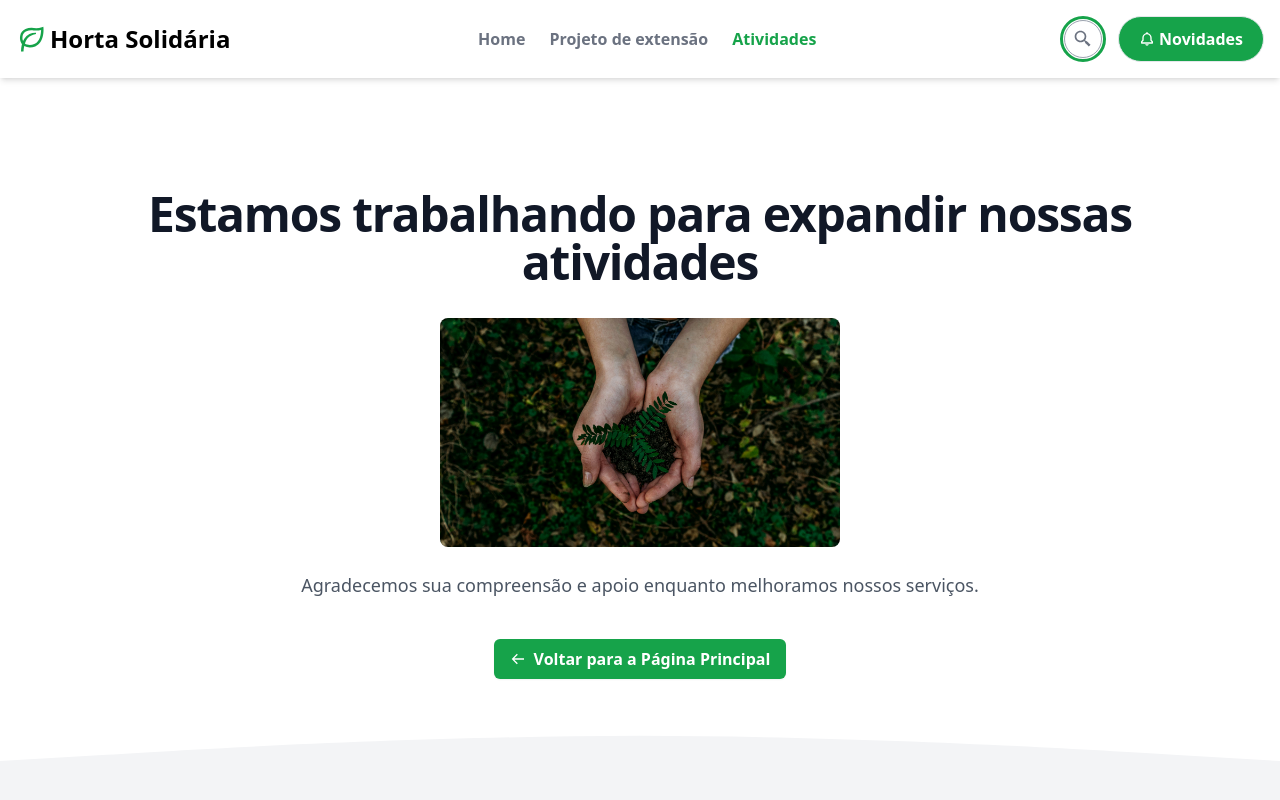
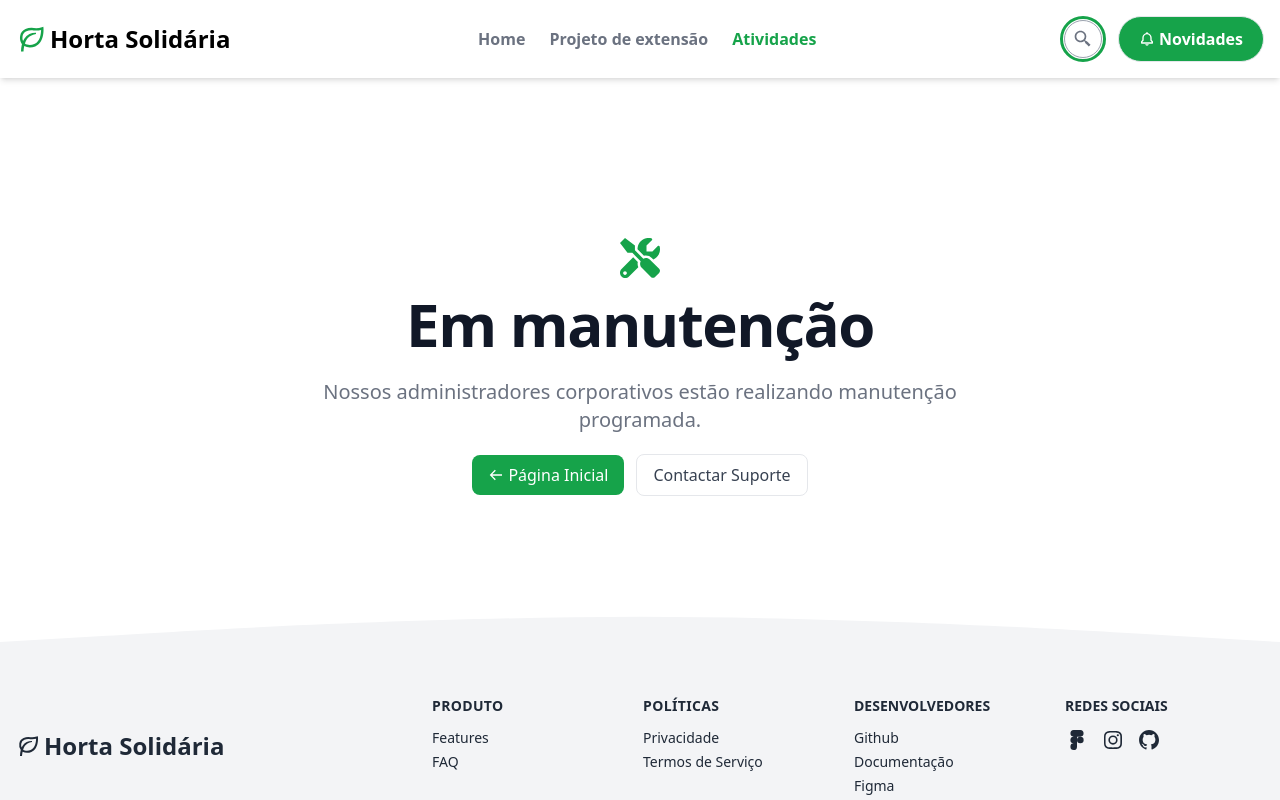
Before and after one commit to oliveeiralucas/extensao-horta-solidaria, a React (Vite) app: page /atividades in a window 1280 px wide. Shown: the top 800 px of the page. Built offline with nearby package versions, Linux system fonts and the light colour scheme.

Commit message:
melhora visual das partes da home

```diff
--- a/src/pages/atividades/Atividades.tsx
+++ b/src/pages/atividades/Atividades.tsx
@@ -1,32 +1,12 @@
 import React from 'react'
-import { BiArrowBack } from 'react-icons/bi'
+
+import Manutence from '../assets/Manutence'
 
 const Atividades: React.FC = () => {
   return (
     <>
       <main className="grid min-h-full place-items-center bg-white px-6 py-12 sm:py-24 lg:px-8">
-        <div className="flex flex-col justify-center text-center">
-          <h1 className="mt-4 items-center text-3xl font-bold tracking-tight text-gray-900 sm:text-4xl lg:text-5xl">
-            Estamos trabalhando para expandir nossas atividades
-          </h1>
-          <img
-            src="/construindo.jpg"
-            alt="Em construção"
-            className="mx-auto mt-8 h-auto w-[400px] rounded-lg"
-          />
-          <p className="mt-6 text-lg leading-7 text-gray-600">
-            Agradecemos sua compreensão e apoio enquanto melhoramos nossos
-            serviços.
-          </p>
-          <div className="mt-10 flex items-center justify-center gap-x-6">
-            <a
-              href="/"
-              className="flex items-center gap-2 rounded-md bg-green-600 px-4 py-2 text-base font-semibold text-white shadow-sm"
-            >
-              <BiArrowBack /> Voltar para a Página Principal
-            </a>
-          </div>
-        </div>
+        <Manutence />
       </main>
     </>
   )
--- a/src/pages/home/HomePage.tsx
+++ b/src/pages/home/HomePage.tsx
@@ -4,6 +4,7 @@ import FullscreenImage from '@/pages/home/components/FullScreenImage'
 import Team from '@/pages/home/components/team/TeamDisplay'
 
 import FeatureDisplay from './components/feature/FeatureDisplay'
+import Gallery from './components/Gallery'
 import HortaSolidariaInformations from './components/HortaSolidariaInformations'
 import Justify from './components/Justify'
 import Mission from './components/Mission'
@@ -12,11 +13,12 @@ import Video from './components/Video'
 
 const HomePage: React.FC = () => {
   return (
-    <div className="flex w-full flex-col items-center justify-center bg-gray-300">
+    <div className="flex w-full flex-col items-center justify-center bg-gray-100">
       <FullscreenImage imageUrl="/fullImage.jpg" />
       <HortaSolidariaInformations />
       <Mission />
       <Justify />
+      <Gallery />
       <FeatureDisplay />
       <Team />
       <Video />
--- /dev/null
+++ b/src/pages/home/components/Gallery.tsx
@@ -0,0 +1,55 @@
+import React from 'react'
+
+const Gallery: React.FC = () => {
+  return (
+    <section className="bg-gray-100 pt-10">
+      <div className="mb-8 text-center">
+        <h2 className="mb-4 text-xl font-bold tracking-tight text-gray-900 md:text-4xl">
+          Galeria de imagens
+        </h2>
+        <p className="text-sm text-gray-700 md:text-xl">
+          Confira um pouco do nosso trabalho e dos nossos colaboradores
+        </p>
+      </div>
+      <div className="container mx-auto grid grid-cols-4 gap-4 px-5 py-2 lg:px-32 lg:pb-20">
+        <div className="p-1 md:p-2">
+          <img
+            alt="gallery"
+            className="block size-full rounded-lg object-cover object-center"
+            src="https://images.unsplash.com/photo-1611843467160-25afb8df1074?q=80&w=2070&auto=format&fit=crop&ixlib=rb-4.0.3&ixid=M3wxMjA3fDB8MHxwaG90by1wYWdlfHx8fGVufDB8fHx8fA%3D%3D"
+          />
+        </div>
+        <div className="col-span-2 row-span-2 p-1 md:p-2">
+          <img
+            alt="gallery"
+            className="block size-full rounded-lg object-cover object-center"
+            src="https://images.unsplash.com/photo-1523348837708-15d4a09cfac2?q=80&w=2070&auto=format&fit=crop&ixlib=rb-4.0.3&ixid=M3wxMjA3fDB8MHxwaG90by1wYWdlfHx8fGVufDB8fHx8fA%3D%3D"
+          />
+        </div>
+        <div className="p-1 md:p-2 ">
+          <img
+            alt="gallery"
+            className="block size-full rounded-lg object-cover object-center"
+            src="https://plus.unsplash.com/premium_photo-1679765934200-d1cb3153c631?q=80&w=2070&auto=format&fit=crop&ixlib=rb-4.0.3&ixid=M3wxMjA3fDB8MHxwaG90by1wYWdlfHx8fGVufDB8fHx8fA%3D%3D"
+          />
+        </div>
+        <div className="p-1 md:p-2">
+          <img
+            alt="gallery"
+            className="block size-full rounded-lg object-cover object-center"
+            src="https://images.unsplash.com/photo-1524247108137-732e0f642303?q=80&w=2071&auto=format&fit=crop&ixlib=rb-4.0.3&ixid=M3wxMjA3fDB8MHxwaG90by1wYWdlfHx8fGVufDB8fHx8fA%3D%3D"
+          />
+        </div>
+        <div className="p-1 md:p-2">
+          <img
+            alt="gallery"
+            className="block size-full rounded-lg object-cover object-center"
+            src="https://plus.unsplash.com/premium_photo-1678723983451-555c2c4e3b9a?q=80&w=2070&auto=format&fit=crop&ixlib=rb-4.0.3&ixid=M3wxMjA3fDB8MHxwaG90by1wYWdlfHx8fGVufDB8fHx8fA%3D%3D"
+          />
+        </div>
+      </div>
+    </section>
+  )
+}
+
+export default Gallery
--- a/src/pages/home/components/Justify.tsx
+++ b/src/pages/home/components/Justify.tsx
@@ -3,7 +3,14 @@ import React from 'react'
 const Justify: React.FC = () => {
   return (
     <section className="grid w-full grid-cols-1 items-center bg-white p-5 md:grid-cols-2 md:p-20">
-      <div className="mx-auto w-full px-4 py-8 text-center md:text-left lg:px-6">
+      <div>
+        <img
+          src="/nosso-trabalho.jpg"
+          alt="imagem projeto"
+          className="mb-10 rounded-lg"
+        />
+      </div>
+      <div className="mx-auto w-full px-4 py-8 text-center md:text-right lg:pl-16">
         <h2 className="mb-4 text-2xl font-bold tracking-tight text-green-900 md:text-4xl">
           Nosso Trabalho
         </h2>
@@ -23,13 +30,6 @@ const Justify: React.FC = () => {
           contribui para o desenvolvimento sustentável de nossa sociedade.
         </p>
       </div>
-      <div>
-        <img
-          src="/nosso-trabalho.jpg"
-          alt="imagem projeto"
-          className="mb-10 rounded-lg"
-        />
-      </div>
     </section>
   )
 }
--- a/src/pages/home/components/feature/FeatureDisplay.tsx
+++ b/src/pages/home/components/feature/FeatureDisplay.tsx
@@ -12,7 +12,7 @@ import FeatureCard from './FeatureCard'
 
 const FeatureDisplay: React.FC = () => {
   return (
-    <section className="w-full bg-gray-100 p-5 md:p-20">
+    <section className="w-full bg-white p-5 md:p-20">
       <div className="mb-8 text-center lg:mb-16">
         <h2 className="mb-4 text-xl font-bold tracking-tight text-gray-900 md:text-4xl">
           Facilitando a Jardinagem Comunitária com Tecnologia
```
